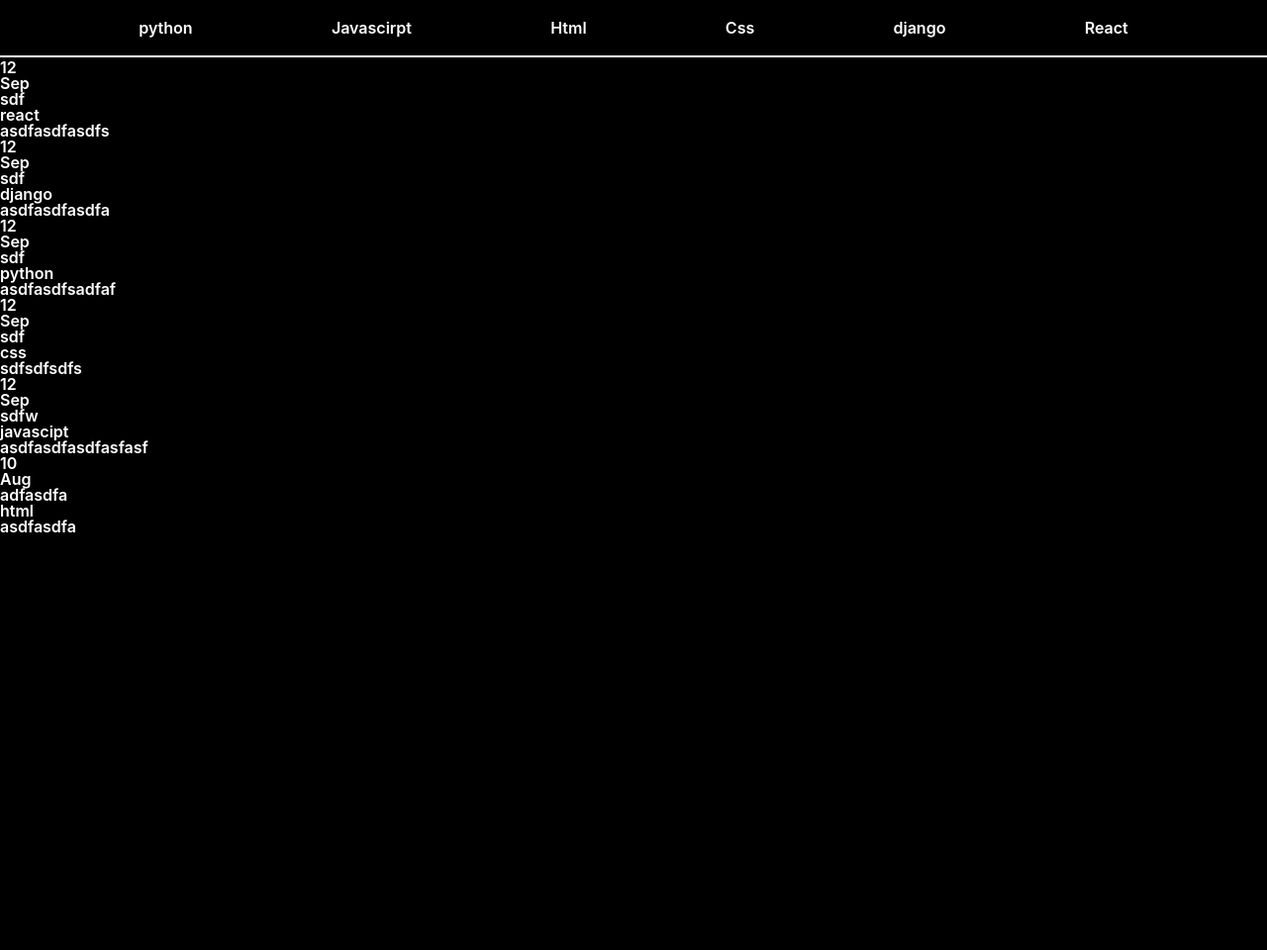
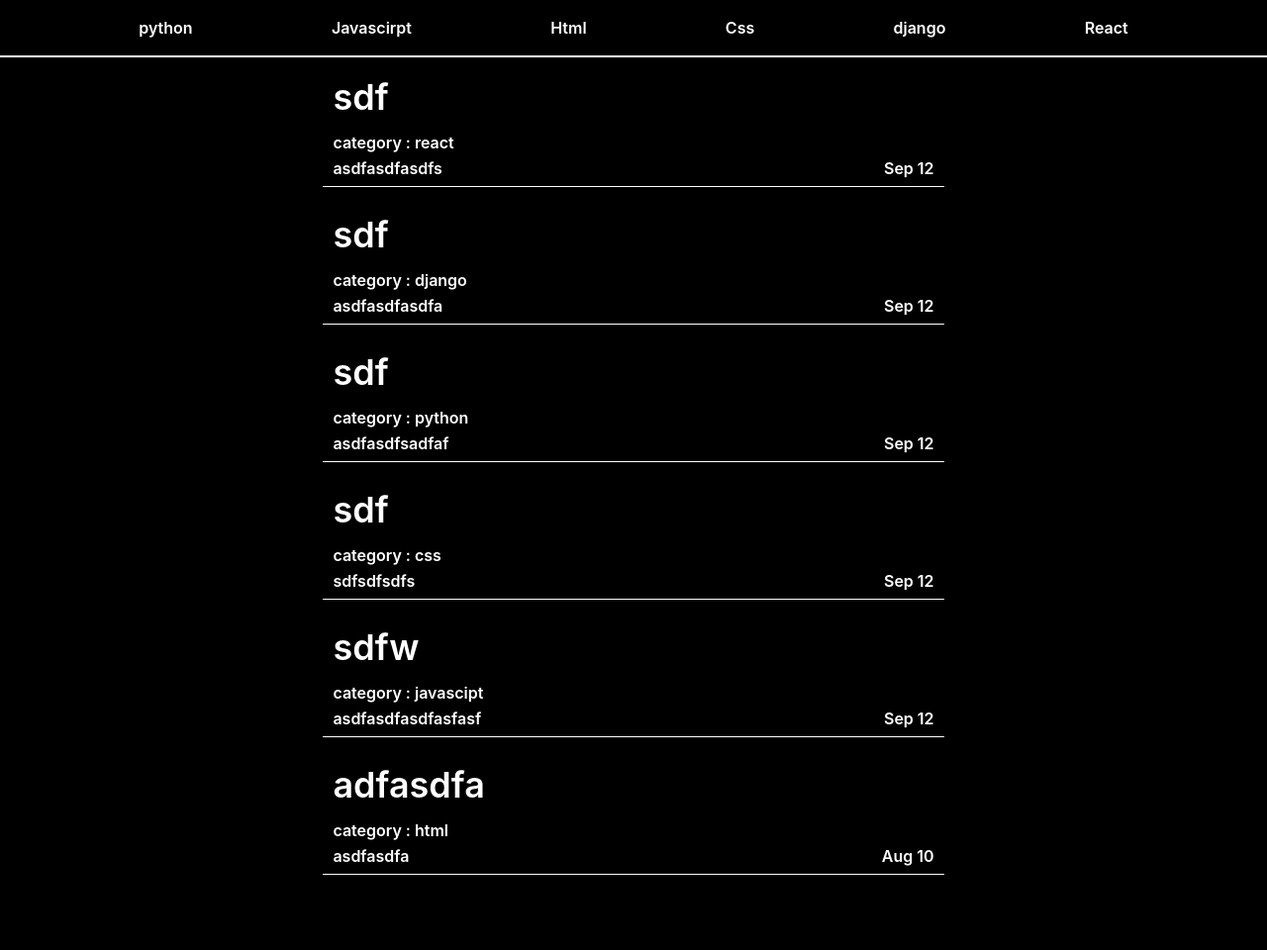
Before and after one commit to HyoungSooo/blog, a Django app: page / in a window 1280 px wide. Shown: the whole page at 99% size. After the commit the page ends 904 px from the top, so only its background shows below. Run offline with Django 3.2, Linux system fonts and the light colour scheme; data comes from the database, SQL or seed files in the repository; some libraries are stand-ins or nearby versions.

Commit message:
make css for content box

```diff
--- a/web/static/web/css/content-list.css
+++ /dev/null
@@ -1,3 +0,0 @@
-.note-list {
-  margin-top: 60px;
-}
--- /dev/null
+++ b/web/static/web/css/contentlist.css
@@ -0,0 +1,31 @@
+.content {
+  width: 70%;
+  margin-right: auto;
+  margin-left: auto;
+
+}
+.content li {
+  padding: 10px;
+  margin-bottom: 20px;
+  border-bottom: 1px solid white;
+}
+
+.content__title{
+  font-weight: 600;
+  font-size: 36px;
+  margin-bottom: 20px;
+}
+.content-title__box {
+  display: flex;
+  justify-content: space-between;
+  height: 5%;
+}
+
+.content__date {
+  display: flex;
+  align-items: flex-end;
+}
+
+.content__description {
+  margin-top: 10px;
+}
--- a/web/static/web/css/style.css
+++ b/web/static/web/css/style.css
@@ -1,11 +1,12 @@
 @import './reset.css';
-@import './content-list.css';
+@import './contentlist.css';
 
 body {
   background-color: black;
   color:white;
   font-family:-apple-system, BlinkMacSystemFont, 'Segoe UI', Roboto, Oxygen, Ubuntu, Cantarell, 'Open Sans', 'Helvetica Neue', sans-serif;
-  height: 900px;
+  padding-top: 70px;
+
 }
 
 a {
@@ -22,11 +24,7 @@ a {
   padding-bottom: 20px;
   border-bottom: 2px solid white;
   position: fixed;
-  margin-top: 20px;
+  padding-top: 20px;
   top: 0;
   left: 0;
 }
-
-.note-list {
-  margin-top: 60px;
-}
--- a/web/templates/web/index.html
+++ b/web/templates/web/index.html
@@ -1,21 +1,25 @@
 {% extends './base.html' %}
 {% load static %}
 {% block content %}
-  <div class="note-list">
+  <div class="content">
     <ul>
       {% for obj in object_list %}
         <li>
           <a href="#">
-            <div class="date">
-              <span>{{obj.dt_created|date:"d"}}</span>
-              <p>{{obj.dt_created|date:"M"}}</p>
-            </div>
-            <h2>{{obj.title}}</h2>
-            <div class="score">
-              <span>{{obj.type}}</span>
-            </div>
-            <div class='description'>
-              <span>{{obj.description}}</span>
+            <h2 class='content__title'>{{obj.title}}</h2>
+            <div class='content-title__box'>
+              <div class="description">
+                <span class='content__category'>category :
+                  {{obj.type}}
+                </span>
+                <div class='content__description'>
+                  <p>{{obj.description}}</p>
+                </div>
+              </div>
+              <div class="content__date">
+                <span>{{obj.dt_created|date:"M"}}
+                  {{obj.dt_created|date:"d"}}</span>
+              </div>
             </div>
           </a>
         </li>
```
Also changed, not shown: other parts of web/static/web/css/style.css (+1 -0 lines).
